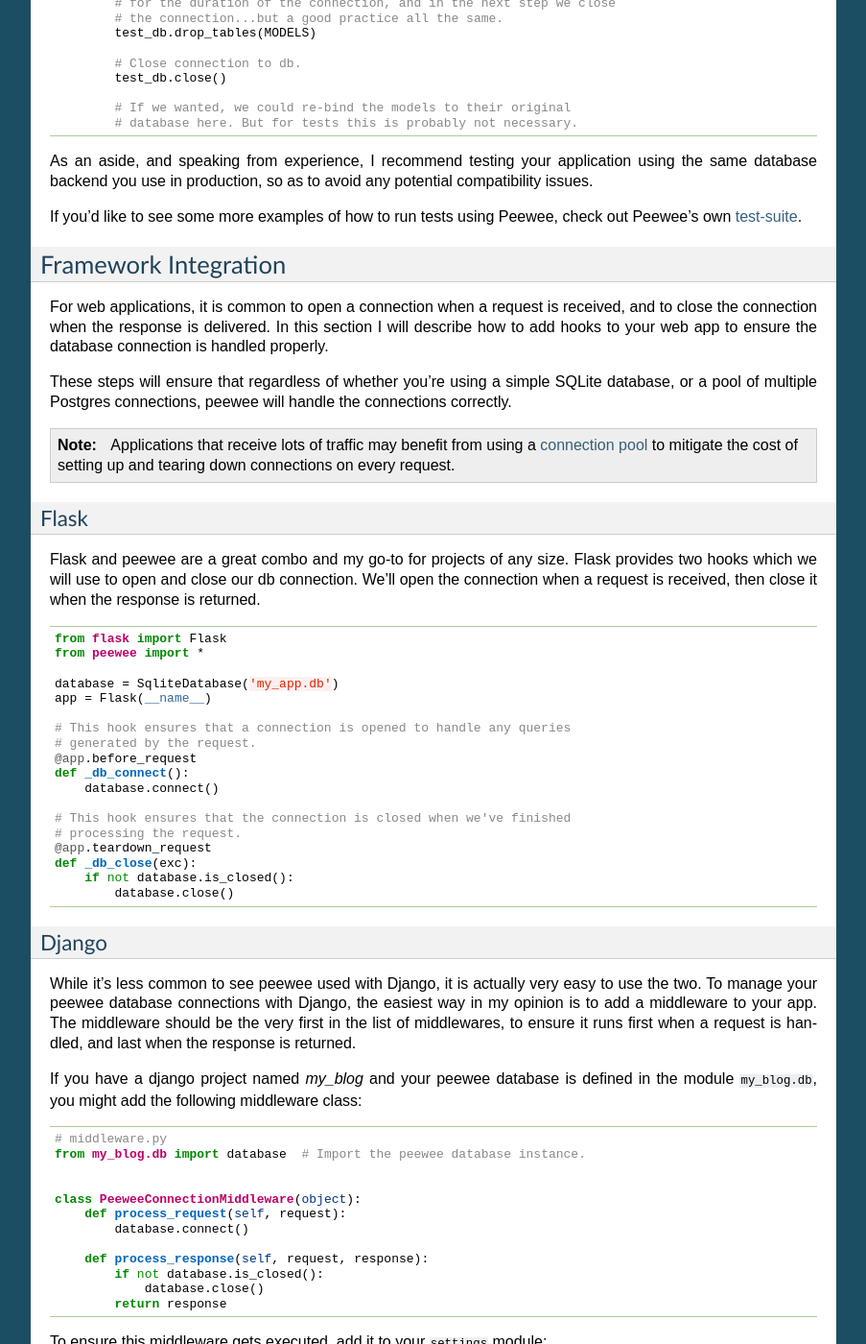
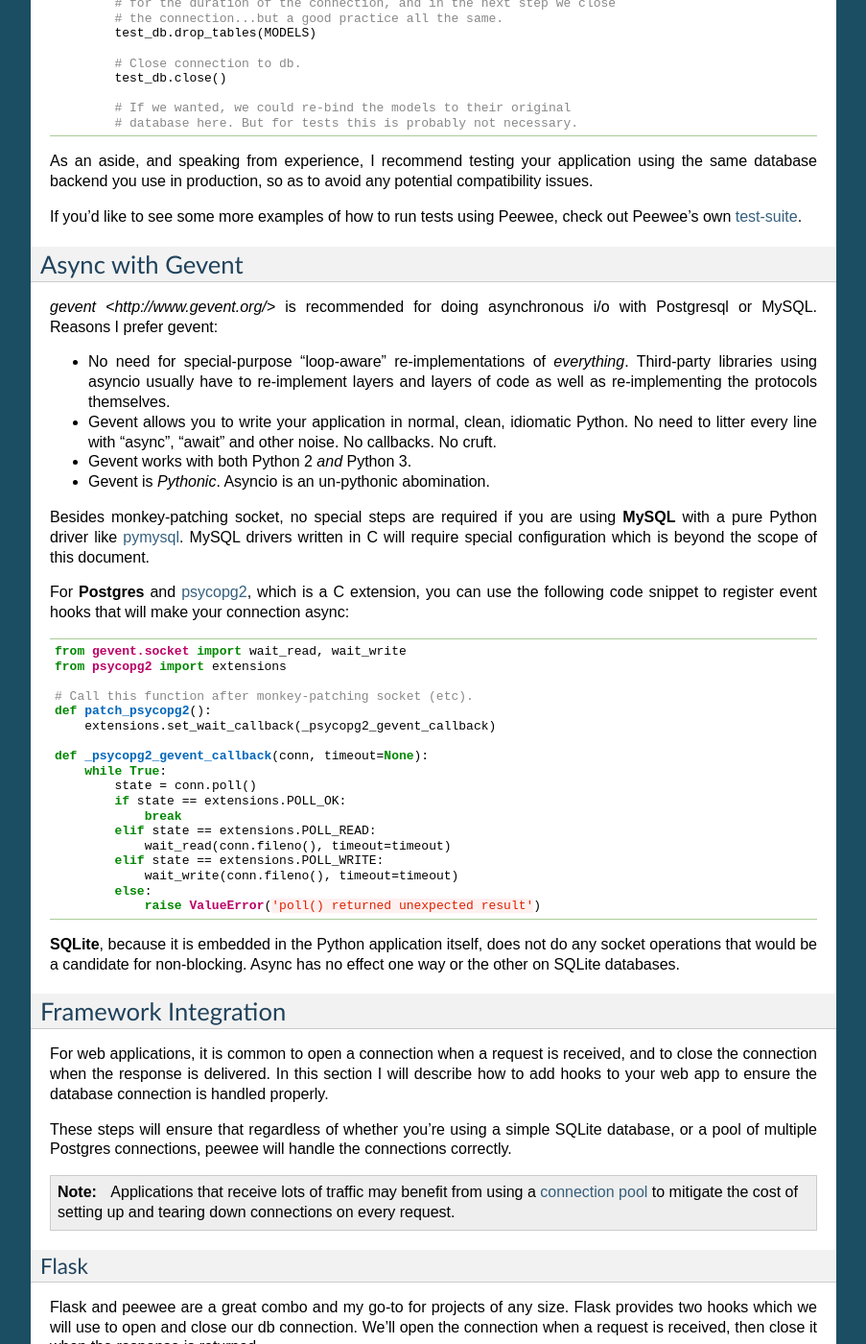
Before and after one commit to coleifer/peewee, a Sphinx documentation site: the page built from docs/peewee/database.rst, in a window 1280 px wide and 1400 px high, scrolled down 11971 px. Shown: the whole window at 96% size, without its empty margins (198-1101 px from the left). Built offline with Sphinx 7.4.7, drawn with Linux system fonts in a browser that asks for light colours; pages that are not in the unit, such as notebooks, are missing from menus.

Commit message:
Async notes added to database doc.

```diff
--- a/docs/peewee/database.rst
+++ b/docs/peewee/database.rst
@@ -809,6 +809,55 @@ potential compatibility issues.
 If you'd like to see some more examples of how to run tests using Peewee, check
 out Peewee's own `test-suite <https://github.com/coleifer/peewee/tree/master/tests>`_.
 
+Async with Gevent
+-----------------
+
+`gevent <http://www.gevent.org/>` is recommended for doing asynchronous i/o
+with Postgresql or MySQL. Reasons I prefer gevent:
+
+* No need for special-purpose "loop-aware" re-implementations of *everything*.
+  Third-party libraries using asyncio usually have to re-implement layers and
+  layers of code as well as re-implementing the protocols themselves.
+* Gevent allows you to write your application in normal, clean, idiomatic
+  Python. No need to litter every line with "async", "await" and other noise.
+  No callbacks. No cruft.
+* Gevent works with both Python 2 *and* Python 3.
+* Gevent is *Pythonic*. Asyncio is an un-pythonic abomination.
+
+Besides monkey-patching socket, no special steps are required if you are using
+**MySQL** with a pure Python driver like `pymysql <https://github.com/PyMySQL/PyMySQL>`_.
+MySQL drivers written in C will require special configuration which is beyond
+the scope of this document.
+
+For **Postgres** and `psycopg2 <http://initd.org/psycopg>`_, which is a C
+extension, you can use the following code snippet to register event hooks that
+will make your connection async:
+
+.. code-block:: python
+
+    from gevent.socket import wait_read, wait_write
+    from psycopg2 import extensions
+
+    # Call this function after monkey-patching socket (etc).
+    def patch_psycopg2():
+        extensions.set_wait_callback(_psycopg2_gevent_callback)
+
+    def _psycopg2_gevent_callback(conn, timeout=None):
+        while True:
+            state = conn.poll()
+            if state == extensions.POLL_OK:
+                break
+            elif state == extensions.POLL_READ:
+                wait_read(conn.fileno(), timeout=timeout)
+            elif state == extensions.POLL_WRITE:
+                wait_write(conn.fileno(), timeout=timeout)
+            else:
+                raise ValueError('poll() returned unexpected result')
+
+**SQLite**, because it is embedded in the Python application itself, does not
+do any socket operations that would be a candidate for non-blocking. Async has
+no effect one way or the other on SQLite databases.
+
 .. _framework-integration:
 
 Framework Integration
```
